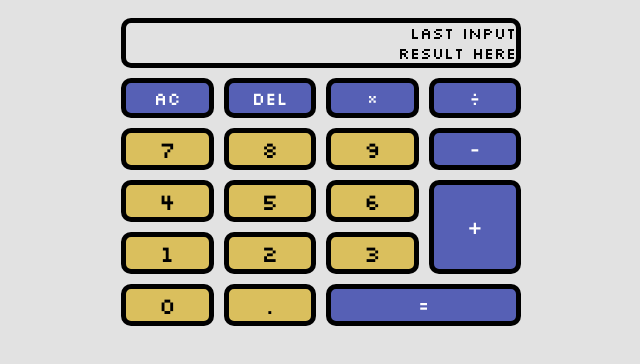
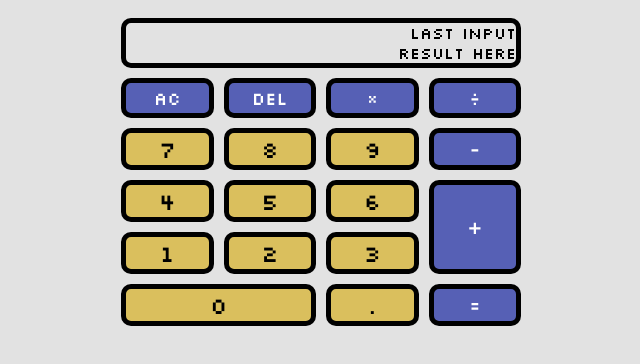
Before and after one commit to fed26sto-fundamentals/calculator-Asher-zx, a plain HTML site: page index.html in a window 1280 px wide. Shown: the whole page, without its empty margins (319-959 px from the left). Drawn offline with Linux system fonts and the light colour scheme.

Commit message:
change the appearance of number zero and equal

```diff
--- a/cal.js
+++ b/cal.js
@@ -1,7 +1,7 @@
 /* //simple calculator
 
 //input
-const operator = prompt(`Enter operator ( either +, -, * or / ): `);
+const operator = 'click'(`Enter operator ( either +, -, * or / ): `);
 
 //operand out
 const number1 = parseFloat(prompt(`Enter first number: `));
--- a/index.html
+++ b/index.html
@@ -37,7 +37,7 @@
           <button class="numbtn" value="2">2</button>
           <button class="numbtn" value="3">3</button>
 
-          <button class="numbtn" value="0">0</button>
+          <button class="numbtn numzero" value="0">0</button>
           <button class="numbtn" value=".">.</button>
           <button class="mathbtn equals" id="equals" value="=">=</button>
         </div>
--- a/styles.css
+++ b/styles.css
@@ -82,7 +82,7 @@ button {
   grid-row: span 2;
 }
 
-.equals {
+.numzero {
   grid-column: span 2;
 }
 
```
